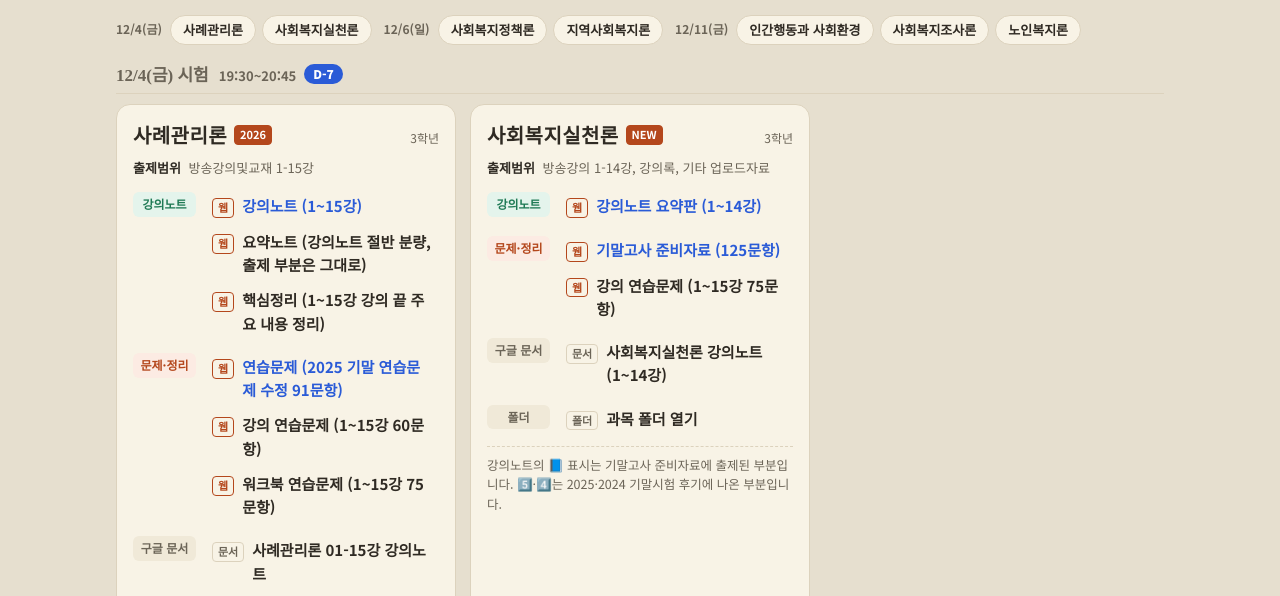
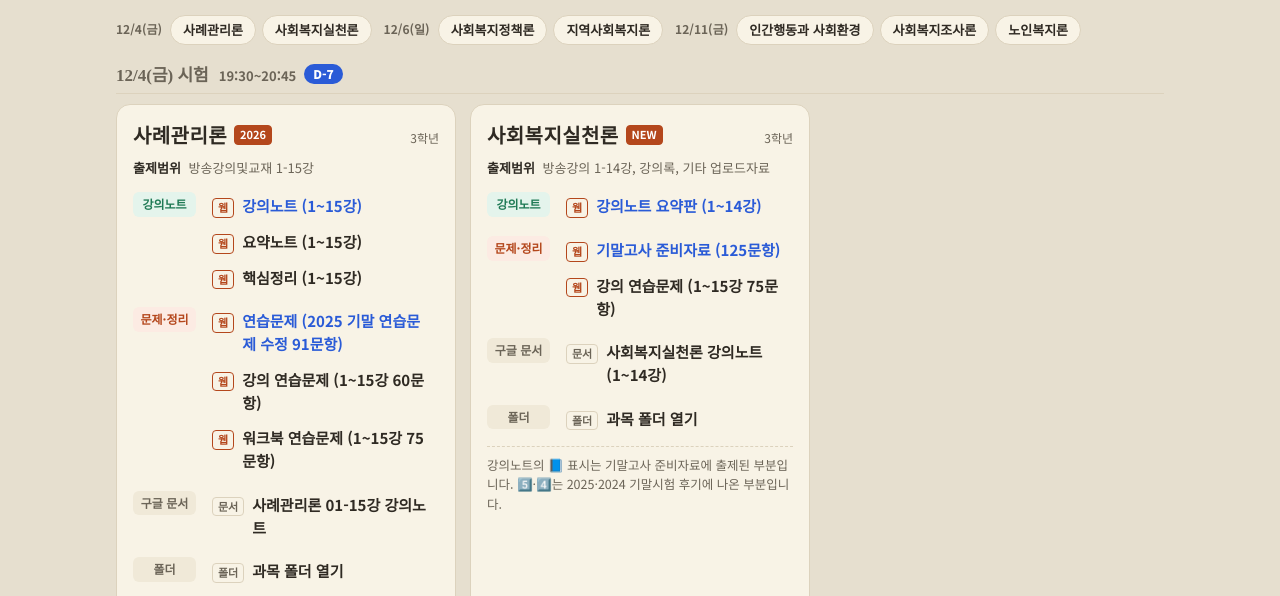
Before and after one commit to chattov/study, a plain HTML site: page index.html in a window 1280 px wide. Shown: the part 153-749 px from the top of the page. Drawn offline with Linux system fonts and the light colour scheme.

Commit message:
공부방 목록: 요약노트·핵심정리 이름의 설명 문구를 빼고 강 범위만 남김
Co-Authored-By: Claude Opus 5.5 <noreply@anthropic.com>
Claude-Session: https://claude.ai/code/session_01CmewL8hSt78Pa1PgAzFs7c

```diff
--- a/index.html
+++ b/index.html
@@ -117,12 +117,12 @@ footer b{color:var(--ink)}
 
 <script>
 const SUBJ = [
-  {id:"case",yr:"2026",yt:"교재: 사례관리론(이현숙 외, 2026)",ex:"12/4(금)",gr:"3학년",rng:"방송강의및교재 1-15강",name:"사례관리론",notes:[{t:"강의노트 (1~15강)",k:"웹",u:"https://chattov.github.io/study/%EC%82%AC%EB%A1%80%EA%B4%80%EB%A6%AC%EB%A1%A0_%EA%B0%95%EC%9D%98%EB%85%B8%ED%8A%B8.html",web:1,main:1},{t:"요약노트 (강의노트 절반 분량, 출제 부분은 그대로)",k:"웹",u:"https://chattov.github.io/study/%EC%82%AC%EB%A1%80%EA%B4%80%EB%A6%AC%EB%A1%A0_%EC%9A%94%EC%95%BD%EB%85%B8%ED%8A%B8.html",web:1},{t:"핵심정리 (1~15강 강의 끝 주요 내용 정리)",k:"웹",u:"https://chattov.github.io/study/%EC%82%AC%EB%A1%80%EA%B4%80%EB%A6%AC%EB%A1%A0_%ED%95%B5%EC%8B%AC%EC%A0%95%EB%A6%AC.html",web:1},{t:"사례관리론 01-15강 강의노트",k:"문서",u:"https://docs.google.com/document/d/1sMdIIhySWS8N1cVvVVoE7K6cb8ZgQfXMObS_ifqjmbM/edit"}],quiz:[{t:"연습문제 (2025 기말 연습문제 수정 91문항)",k:"웹",u:"https://chattov.github.io/study/%EC%82%AC%EB%A1%80%EA%B4%80%EB%A6%AC%EB%A1%A0_%EC%97%B0%EC%8A%B5%EB%AC%B8%EC%A0%9C.html",web:1,main:1},{t:"강의 연습문제 (1~15강 60문항)",k:"웹",u:"https://chattov.github.io/study/%EC%82%AC%EB%A1%80%EA%B4%80%EB%A6%AC%EB%A1%A0_%EA%B0%95%EC%9D%98%EC%97%B0%EC%8A%B5%EB%AC%B8%EC%A0%9C.html",web:1},{t:"워크북 연습문제 (1~15강 75문항)",k:"웹",u:"https://chattov.github.io/study/%EC%82%AC%EB%A1%80%EA%B4%80%EB%A6%AC%EB%A1%A0_%EC%9B%8C%ED%81%AC%EB%B6%81%EC%97%B0%EC%8A%B5%EB%AC%B8%EC%A0%9C.html",web:1}],folder:"https://drive.google.com/drive/folders/1EhlbPdauflvlhl82ktjQKaLrDXp64UIe",memo:"강의노트의 📘 표시는 2025 기말 연습문제 (수정)에 출제된 부분입니다. 5️⃣·4️⃣는 2025·2024 기말시험 후기에 나온 부분입니다."},
+  {id:"case",yr:"2026",yt:"교재: 사례관리론(이현숙 외, 2026)",ex:"12/4(금)",gr:"3학년",rng:"방송강의및교재 1-15강",name:"사례관리론",notes:[{t:"강의노트 (1~15강)",k:"웹",u:"https://chattov.github.io/study/%EC%82%AC%EB%A1%80%EA%B4%80%EB%A6%AC%EB%A1%A0_%EA%B0%95%EC%9D%98%EB%85%B8%ED%8A%B8.html",web:1,main:1},{t:"요약노트 (1~15강)",k:"웹",u:"https://chattov.github.io/study/%EC%82%AC%EB%A1%80%EA%B4%80%EB%A6%AC%EB%A1%A0_%EC%9A%94%EC%95%BD%EB%85%B8%ED%8A%B8.html",web:1},{t:"핵심정리 (1~15강)",k:"웹",u:"https://chattov.github.io/study/%EC%82%AC%EB%A1%80%EA%B4%80%EB%A6%AC%EB%A1%A0_%ED%95%B5%EC%8B%AC%EC%A0%95%EB%A6%AC.html",web:1},{t:"사례관리론 01-15강 강의노트",k:"문서",u:"https://docs.google.com/document/d/1sMdIIhySWS8N1cVvVVoE7K6cb8ZgQfXMObS_ifqjmbM/edit"}],quiz:[{t:"연습문제 (2025 기말 연습문제 수정 91문항)",k:"웹",u:"https://chattov.github.io/study/%EC%82%AC%EB%A1%80%EA%B4%80%EB%A6%AC%EB%A1%A0_%EC%97%B0%EC%8A%B5%EB%AC%B8%EC%A0%9C.html",web:1,main:1},{t:"강의 연습문제 (1~15강 60문항)",k:"웹",u:"https://chattov.github.io/study/%EC%82%AC%EB%A1%80%EA%B4%80%EB%A6%AC%EB%A1%A0_%EA%B0%95%EC%9D%98%EC%97%B0%EC%8A%B5%EB%AC%B8%EC%A0%9C.html",web:1},{t:"워크북 연습문제 (1~15강 75문항)",k:"웹",u:"https://chattov.github.io/study/%EC%82%AC%EB%A1%80%EA%B4%80%EB%A6%AC%EB%A1%A0_%EC%9B%8C%ED%81%AC%EB%B6%81%EC%97%B0%EC%8A%B5%EB%AC%B8%EC%A0%9C.html",web:1}],folder:"https://drive.google.com/drive/folders/1EhlbPdauflvlhl82ktjQKaLrDXp64UIe",memo:"강의노트의 📘 표시는 2025 기말 연습문제 (수정)에 출제된 부분입니다. 5️⃣·4️⃣는 2025·2024 기말시험 후기에 나온 부분입니다."},
   {id:"practice",yr:"NEW",yt:"올해 개정 · 교재 없음(강의록)",ex:"12/4(금)",gr:"3학년",rng:"방송강의 1-14강, 강의록, 기타 업로드자료",name:"사회복지실천론",notes:[{t:"강의노트 요약판 (1~14강)",k:"웹",u:"https://chattov.github.io/study/%EC%82%AC%ED%9A%8C%EB%B3%B5%EC%A7%80%EC%8B%A4%EC%B2%9C%EB%A1%A0_%EA%B0%95%EC%9D%98%EB%85%B8%ED%8A%B8.html",web:1,main:1},{t:"사회복지실천론 강의노트 (1~14강)",k:"문서",u:"https://docs.google.com/document/d/1LQ1GR-gW8YdLF-ZmIgNR2-XU0kyNnaEkhtORd0pB0C0/edit"}],quiz:[{t:"기말고사 준비자료 (125문항)",k:"웹",u:"https://chattov.github.io/study/%EC%82%AC%ED%9A%8C%EB%B3%B5%EC%A7%80%EC%8B%A4%EC%B2%9C%EB%A1%A0_%EB%AA%A8%EC%9D%98%EC%8B%9C%ED%97%98%EC%A7%80.html",web:1,main:1},{t:"강의 연습문제 (1~15강 75문항)",k:"웹",u:"https://chattov.github.io/study/%EC%82%AC%ED%9A%8C%EB%B3%B5%EC%A7%80%EC%8B%A4%EC%B2%9C%EB%A1%A0_%EA%B0%95%EC%9D%98%EC%97%B0%EC%8A%B5%EB%AC%B8%EC%A0%9C.html",web:1}],folder:"https://drive.google.com/drive/folders/1pBoQ_QzsO1e0BJAkwP5i7JzPQwa0E0qa",memo:"강의노트의 📘 표시는 기말고사 준비자료에 출제된 부분입니다. 5️⃣·4️⃣는 2025·2024 기말시험 후기에 나온 부분입니다."},
-  {id:"policy",yr:"2024",yt:"교재: 사회복지정책론(문병기·김영애, 2024)",ex:"12/6(일)",gr:"2학년",rng:"방송강의및교재 6-15강",name:"사회복지정책론",notes:[{t:"강의노트 (6~15강)",k:"웹",u:"https://chattov.github.io/study/%EC%82%AC%ED%9A%8C%EB%B3%B5%EC%A7%80%EC%A0%95%EC%B1%85%EB%A1%A0_%EA%B0%95%EC%9D%98%EB%85%B8%ED%8A%B8.html",web:1,main:1},{t:"핵심정리 (강의별 요약)",k:"웹",u:"https://chattov.github.io/study/%EC%82%AC%ED%9A%8C%EB%B3%B5%EC%A7%80%EC%A0%95%EC%B1%85%EB%A1%A0_%ED%95%B5%EC%8B%AC%EC%A0%95%EB%A6%AC.html",web:1},{t:"사회복지정책론 강의노트 (1~15강)",k:"문서",u:"https://docs.google.com/document/d/1isALNlGBAUlsx2UUieF-R_KfiLJ90k1MWfIphwfd-io/edit"}],quiz:[{t:"워크북 연습문제 (6~15강 44문항)",k:"웹",u:"https://chattov.github.io/study/%EC%82%AC%ED%9A%8C%EB%B3%B5%EC%A7%80%EC%A0%95%EC%B1%85%EB%A1%A0_%EC%9B%8C%ED%81%AC%EB%B6%81%EC%97%B0%EC%8A%B5%EB%AC%B8%EC%A0%9C.html",web:1,main:1},{t:"워크북 연습문제(구) (6~15강 50문항)",k:"웹",u:"https://chattov.github.io/study/%EC%82%AC%ED%9A%8C%EB%B3%B5%EC%A7%80%EC%A0%95%EC%B1%85%EB%A1%A0_%EC%9B%8C%ED%81%AC%EB%B6%81%EC%97%B0%EC%8A%B5%EB%AC%B8%EC%A0%9C_%EA%B5%AC.html",web:1}],folder:"https://drive.google.com/drive/folders/1lKkF5lYlXcBBdAx1H_jYiMDBB2XwfETc",memo:"강의노트의 📘는 워크북 연습문제, 📙는 워크북 연습문제(구)에 나온 부분입니다. 5️⃣·4️⃣는 2025·2024 기말시험 후기에 나온 부분입니다."},
-  {id:"community",yr:"NEW",yt:"올해 개정 · 교재 없음(강의록)",ex:"12/6(일)",gr:"2학년",rng:"방송강의 1-14강",name:"지역사회복지론",notes:[{t:"강의노트 (1~14강)",k:"웹",u:"https://chattov.github.io/study/%EC%A7%80%EC%97%AD%EC%82%AC%ED%9A%8C%EB%B3%B5%EC%A7%80%EB%A1%A0_%EA%B0%95%EC%9D%98%EB%85%B8%ED%8A%B8.html",web:1,main:1},{t:"지역사회복지론 강의노트",k:"문서",u:"https://docs.google.com/document/d/1INfefj9xdx6XRZH0ychx05oadKu-SPst_4al6etiFdI/edit"},{t:"요약노트 (강의록 문구·출제 부분은 그대로, 녹취 예시만 줄임)",k:"웹",u:"https://chattov.github.io/study/%EC%A7%80%EC%97%AD%EC%82%AC%ED%9A%8C%EB%B3%B5%EC%A7%80%EB%A1%A0_%EC%9A%94%EC%95%BD%EB%85%B8%ED%8A%B8.html",web:1},{t:"핵심정리 (웹교안 학습목표·정리하기 1~14강)",k:"웹",u:"https://chattov.github.io/study/%EC%A7%80%EC%97%AD%EC%82%AC%ED%9A%8C%EB%B3%B5%EC%A7%80%EB%A1%A0_%ED%95%B5%EC%8B%AC%EC%A0%95%EB%A6%AC.html",web:1}],quiz:[{t:"웹교안 연습문제 (1~15강 45문항)",k:"웹",u:"https://chattov.github.io/study/%EC%A7%80%EC%97%AD%EC%82%AC%ED%9A%8C%EB%B3%B5%EC%A7%80%EB%A1%A0_%EC%9B%B9%EA%B5%90%EC%95%88%EC%97%B0%EC%8A%B5%EB%AC%B8%EC%A0%9C.html",web:1,main:1}],folder:"https://drive.google.com/drive/folders/1vPAnTjvkWBkHlLO2mytxbfv3oND-z6jN",memo:"강의노트의 📘 표시는 웹교안 연습문제에 출제된 부분입니다. 5️⃣·4️⃣는 2025·2024 기말시험 후기에 나온 부분입니다."},
+  {id:"policy",yr:"2024",yt:"교재: 사회복지정책론(문병기·김영애, 2024)",ex:"12/6(일)",gr:"2학년",rng:"방송강의및교재 6-15강",name:"사회복지정책론",notes:[{t:"강의노트 (6~15강)",k:"웹",u:"https://chattov.github.io/study/%EC%82%AC%ED%9A%8C%EB%B3%B5%EC%A7%80%EC%A0%95%EC%B1%85%EB%A1%A0_%EA%B0%95%EC%9D%98%EB%85%B8%ED%8A%B8.html",web:1,main:1},{t:"핵심정리 (6~15강)",k:"웹",u:"https://chattov.github.io/study/%EC%82%AC%ED%9A%8C%EB%B3%B5%EC%A7%80%EC%A0%95%EC%B1%85%EB%A1%A0_%ED%95%B5%EC%8B%AC%EC%A0%95%EB%A6%AC.html",web:1},{t:"사회복지정책론 강의노트 (1~15강)",k:"문서",u:"https://docs.google.com/document/d/1isALNlGBAUlsx2UUieF-R_KfiLJ90k1MWfIphwfd-io/edit"}],quiz:[{t:"워크북 연습문제 (6~15강 44문항)",k:"웹",u:"https://chattov.github.io/study/%EC%82%AC%ED%9A%8C%EB%B3%B5%EC%A7%80%EC%A0%95%EC%B1%85%EB%A1%A0_%EC%9B%8C%ED%81%AC%EB%B6%81%EC%97%B0%EC%8A%B5%EB%AC%B8%EC%A0%9C.html",web:1,main:1},{t:"워크북 연습문제(구) (6~15강 50문항)",k:"웹",u:"https://chattov.github.io/study/%EC%82%AC%ED%9A%8C%EB%B3%B5%EC%A7%80%EC%A0%95%EC%B1%85%EB%A1%A0_%EC%9B%8C%ED%81%AC%EB%B6%81%EC%97%B0%EC%8A%B5%EB%AC%B8%EC%A0%9C_%EA%B5%AC.html",web:1}],folder:"https://drive.google.com/drive/folders/1lKkF5lYlXcBBdAx1H_jYiMDBB2XwfETc",memo:"강의노트의 📘는 워크북 연습문제, 📙는 워크북 연습문제(구)에 나온 부분입니다. 5️⃣·4️⃣는 2025·2024 기말시험 후기에 나온 부분입니다."},
+  {id:"community",yr:"NEW",yt:"올해 개정 · 교재 없음(강의록)",ex:"12/6(일)",gr:"2학년",rng:"방송강의 1-14강",name:"지역사회복지론",notes:[{t:"강의노트 (1~14강)",k:"웹",u:"https://chattov.github.io/study/%EC%A7%80%EC%97%AD%EC%82%AC%ED%9A%8C%EB%B3%B5%EC%A7%80%EB%A1%A0_%EA%B0%95%EC%9D%98%EB%85%B8%ED%8A%B8.html",web:1,main:1},{t:"지역사회복지론 강의노트",k:"문서",u:"https://docs.google.com/document/d/1INfefj9xdx6XRZH0ychx05oadKu-SPst_4al6etiFdI/edit"},{t:"요약노트 (1~14강)",k:"웹",u:"https://chattov.github.io/study/%EC%A7%80%EC%97%AD%EC%82%AC%ED%9A%8C%EB%B3%B5%EC%A7%80%EB%A1%A0_%EC%9A%94%EC%95%BD%EB%85%B8%ED%8A%B8.html",web:1},{t:"핵심정리 (1~14강)",k:"웹",u:"https://chattov.github.io/study/%EC%A7%80%EC%97%AD%EC%82%AC%ED%9A%8C%EB%B3%B5%EC%A7%80%EB%A1%A0_%ED%95%B5%EC%8B%AC%EC%A0%95%EB%A6%AC.html",web:1}],quiz:[{t:"웹교안 연습문제 (1~15강 45문항)",k:"웹",u:"https://chattov.github.io/study/%EC%A7%80%EC%97%AD%EC%82%AC%ED%9A%8C%EB%B3%B5%EC%A7%80%EB%A1%A0_%EC%9B%B9%EA%B5%90%EC%95%88%EC%97%B0%EC%8A%B5%EB%AC%B8%EC%A0%9C.html",web:1,main:1}],folder:"https://drive.google.com/drive/folders/1vPAnTjvkWBkHlLO2mytxbfv3oND-z6jN",memo:"강의노트의 📘 표시는 웹교안 연습문제에 출제된 부분입니다. 5️⃣·4️⃣는 2025·2024 기말시험 후기에 나온 부분입니다."},
   {id:"hbse",yr:"NEW",yt:"올해 개정 · 교재 없음(강의록)",ex:"12/11(금)",gr:"1학년 · 일반선택",rng:"멀티미디어 전범위(1-15강)",name:"인간행동과 사회환경",notes:[{t:"강의노트 요약판 (1~15강)",k:"웹",u:"https://chattov.github.io/study/%EC%9D%B8%EA%B0%84%ED%96%89%EB%8F%99%EA%B3%BC%EC%82%AC%ED%9A%8C%ED%99%98%EA%B2%BD_%EA%B0%95%EC%9D%98%EB%85%B8%ED%8A%B8.html",web:1,main:1},{t:"인간행동과 인간발달 강의노트 (1~15강)",k:"문서",u:"https://docs.google.com/document/d/1FsOd_kd1c9eVoSCuHR5teR7o_Zh1wheVropjGg6RWEw/edit"}],quiz:[{t:"형성평가 연습문제 (1~15강 45문항)",k:"웹",u:"https://chattov.github.io/study/%EC%9D%B8%EA%B0%84%ED%96%89%EB%8F%99%EA%B3%BC%EC%82%AC%ED%9A%8C%ED%99%98%EA%B2%BD_%ED%98%95%EC%84%B1%ED%8F%89%EA%B0%80.html",web:1,main:1},{t:"2018~2019 기출문제 (148문항)",k:"웹",u:"https://chattov.github.io/study/%EC%9D%B8%EA%B0%84%ED%96%89%EB%8F%99%EA%B3%BC%EC%82%AC%ED%9A%8C%ED%99%98%EA%B2%BD_%EA%B8%B0%EC%B6%9C%EB%AC%B8%EC%A0%9C.html",web:1}],folder:"https://drive.google.com/drive/folders/1XUj0UNZMBzHAeBPQnf6KLd8Au8gV5lvM",memo:"강의노트의 📘는 형성평가 연습문제, 📕는 2018~2019 기출문제에 나온 부분입니다. 5️⃣·4️⃣는 2025·2024 기말시험 후기에 나온 부분입니다."},
-  {id:"research",yr:"NEW",yt:"올해 개정 · 교재 없음(강의록)",ex:"12/11(금)",gr:"3학년",rng:"방송강의및강의록 1-14강",name:"사회복지조사론",notes:[{t:"강의노트 (1~14강)",k:"웹",u:"https://chattov.github.io/study/%EC%82%AC%ED%9A%8C%EB%B3%B5%EC%A7%80%EC%A1%B0%EC%82%AC%EB%A1%A0_%EA%B0%95%EC%9D%98%EB%85%B8%ED%8A%B8.html",web:1,main:1},{t:"핵심정리 (교수님 정리하기 1~15강)",k:"웹",u:"https://chattov.github.io/study/%EC%82%AC%ED%9A%8C%EB%B3%B5%EC%A7%80%EC%A1%B0%EC%82%AC%EB%A1%A0_%ED%95%B5%EC%8B%AC%EC%A0%95%EB%A6%AC.html",web:1},{t:"사회복지조사론 강의노트 (1~14강)",k:"문서",u:"https://docs.google.com/document/d/1SS4Z8mm3_7sBNZ_OqbAt1UbCOKT80GJtJbTE9pg05Ls/edit"}],quiz:[{t:"연습문제 (1~14강 84문항)",k:"웹",u:"https://chattov.github.io/study/%EC%82%AC%ED%9A%8C%EB%B3%B5%EC%A7%80%EC%A1%B0%EC%82%AC%EB%A1%A0_%EC%97%B0%EC%8A%B5%EB%AC%B8%EC%A0%9C.html",web:1,main:1}],folder:"https://drive.google.com/drive/folders/1qxEZ1frTDUlOYHcCYrygyjlxrfrnq_lB",memo:"강의노트의 📘 표시는 연습문제에 출제된 부분입니다. 5️⃣·4️⃣는 2025·2024 기말시험 후기에 나온 부분입니다."},
+  {id:"research",yr:"NEW",yt:"올해 개정 · 교재 없음(강의록)",ex:"12/11(금)",gr:"3학년",rng:"방송강의및강의록 1-14강",name:"사회복지조사론",notes:[{t:"강의노트 (1~14강)",k:"웹",u:"https://chattov.github.io/study/%EC%82%AC%ED%9A%8C%EB%B3%B5%EC%A7%80%EC%A1%B0%EC%82%AC%EB%A1%A0_%EA%B0%95%EC%9D%98%EB%85%B8%ED%8A%B8.html",web:1,main:1},{t:"핵심정리 (1~15강)",k:"웹",u:"https://chattov.github.io/study/%EC%82%AC%ED%9A%8C%EB%B3%B5%EC%A7%80%EC%A1%B0%EC%82%AC%EB%A1%A0_%ED%95%B5%EC%8B%AC%EC%A0%95%EB%A6%AC.html",web:1},{t:"사회복지조사론 강의노트 (1~14강)",k:"문서",u:"https://docs.google.com/document/d/1SS4Z8mm3_7sBNZ_OqbAt1UbCOKT80GJtJbTE9pg05Ls/edit"}],quiz:[{t:"연습문제 (1~14강 84문항)",k:"웹",u:"https://chattov.github.io/study/%EC%82%AC%ED%9A%8C%EB%B3%B5%EC%A7%80%EC%A1%B0%EC%82%AC%EB%A1%A0_%EC%97%B0%EC%8A%B5%EB%AC%B8%EC%A0%9C.html",web:1,main:1}],folder:"https://drive.google.com/drive/folders/1qxEZ1frTDUlOYHcCYrygyjlxrfrnq_lB",memo:"강의노트의 📘 표시는 연습문제에 출제된 부분입니다. 5️⃣·4️⃣는 2025·2024 기말시험 후기에 나온 부분입니다."},
   {id:"elder",yr:"2025",yt:"교재: 노인복지론(성미애 외, 2025)",ex:"12/11(금)",gr:"4학년 · 일반선택",rng:"교재및강의 전범위",name:"노인복지론",notes:[{t:"강의노트 (1~15강)",k:"웹",u:"https://chattov.github.io/study/%EB%85%B8%EC%9D%B8%EB%B3%B5%EC%A7%80%EB%A1%A0_%EA%B0%95%EC%9D%98%EB%85%B8%ED%8A%B8.html",web:1,main:1},{t:"노인복지론 강의노트 (1~15강)",k:"문서",u:"https://docs.google.com/document/d/1uq5FYqF5dcKM1rijwAJI2ZMzScSlZSS_8xm2jIdKZ3s/edit"}],quiz:[{t:"워크북 문제(2026) (79문항)",k:"웹",u:"https://chattov.github.io/study/%EB%85%B8%EC%9D%B8%EB%B3%B5%EC%A7%80%EB%A1%A0_%EC%97%B0%EC%8A%B5%EB%AC%B8%EC%A0%9C.html",web:1,main:1},{t:"강의 연습문제(형성평가) (60문항)",k:"웹",u:"https://chattov.github.io/study/%EB%85%B8%EC%9D%B8%EB%B3%B5%EC%A7%80%EB%A1%A0_%ED%98%95%EC%84%B1%ED%8F%89%EA%B0%80.html",web:1}],folder:"https://drive.google.com/drive/folders/1cw9I2qiAuSMXM9XkqLr7lFJsxVdgKMVv",memo:"강의노트의 📘는 워크북 문제(2026), 📙는 강의 연습문제(형성평가)에 나온 부분입니다. 5️⃣·4️⃣는 2025·2024 기말시험 후기에 나온 부분입니다."}
 ];
 const esc = s => String(s).replace(/[&<>"]/g, c => ({'&':'&amp;','<':'&lt;','>':'&gt;','"':'&quot;'}[c]));
```
